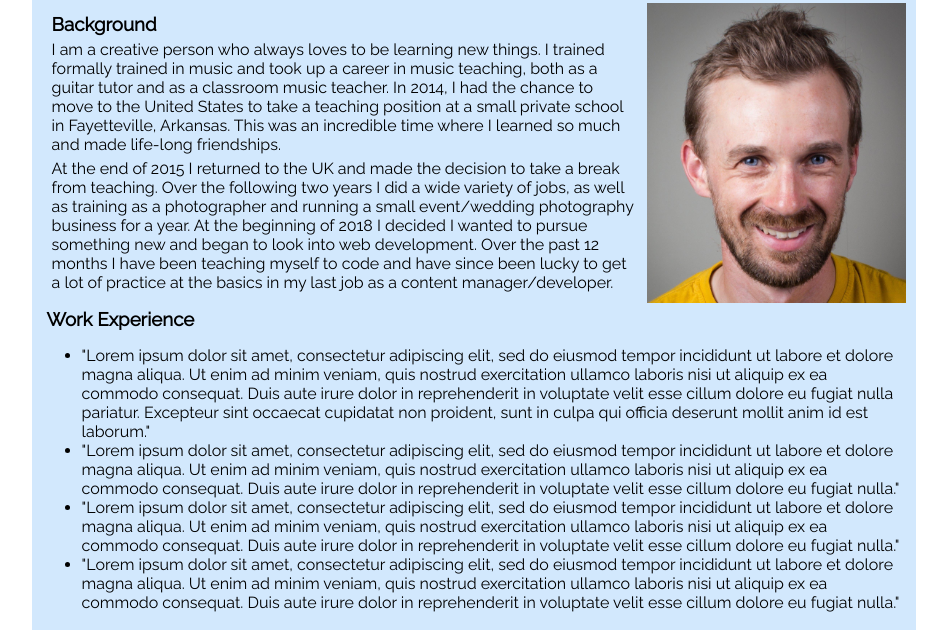
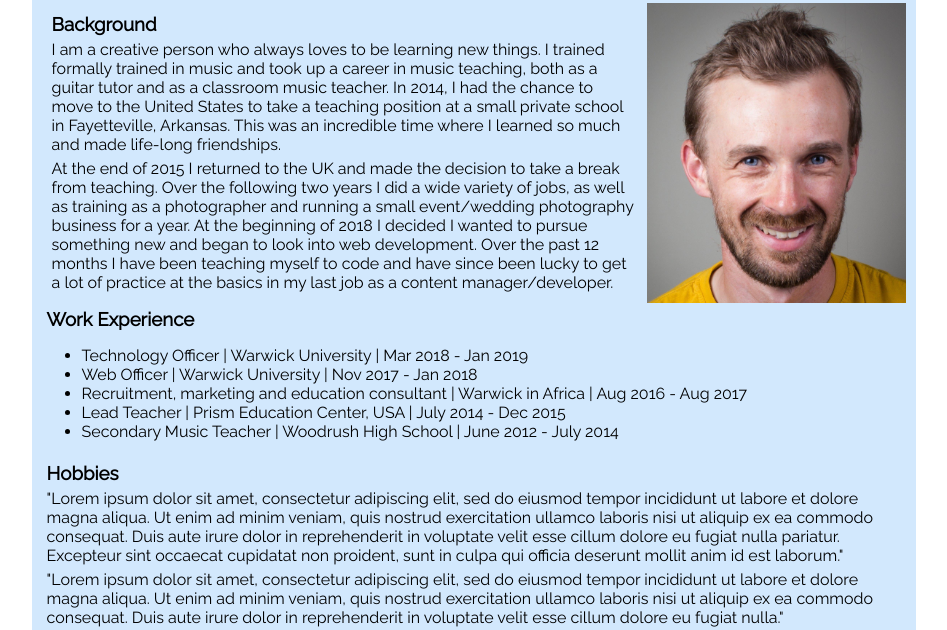
Before and after one commit to mattwendzina/myFirstSite, a plain HTML site: page index.html in a window 1280 px wide. Shown: the part 100-730 px from the top of the page, without its empty margins (166-1113 px from the left). Drawn offline with Linux system fonts and the light colour scheme.

Commit message:
Add Work Experience text

```diff
--- a/index.html
+++ b/index.html
@@ -33,10 +33,11 @@
     <div class="work">
         <h3> Work Experience </h3>
         <ul>
-            <li> "Lorem ipsum dolor sit amet, consectetur adipiscing elit, sed do eiusmod tempor incididunt ut labore et dolore magna aliqua. Ut enim ad minim veniam, quis nostrud exercitation ullamco laboris nisi ut aliquip ex ea commodo consequat. Duis aute irure dolor in reprehenderit in voluptate velit esse cillum dolore eu fugiat nulla pariatur. Excepteur sint occaecat cupidatat non proident, sunt in culpa qui officia deserunt mollit anim id est laborum."</li>
-            <li> "Lorem ipsum dolor sit amet, consectetur adipiscing elit, sed do eiusmod tempor incididunt ut labore et dolore magna aliqua. Ut enim ad minim veniam, quis nostrud exercitation ullamco laboris nisi ut aliquip ex ea commodo consequat. Duis aute irure dolor in reprehenderit in voluptate velit esse cillum dolore eu fugiat nulla."</li>
-            <li> "Lorem ipsum dolor sit amet, consectetur adipiscing elit, sed do eiusmod tempor incididunt ut labore et dolore magna aliqua. Ut enim ad minim veniam, quis nostrud exercitation ullamco laboris nisi ut aliquip ex ea commodo consequat. Duis aute irure dolor in reprehenderit in voluptate velit esse cillum dolore eu fugiat nulla."</li>
-            <li> "Lorem ipsum dolor sit amet, consectetur adipiscing elit, sed do eiusmod tempor incididunt ut labore et dolore magna aliqua. Ut enim ad minim veniam, quis nostrud exercitation ullamco laboris nisi ut aliquip ex ea commodo consequat. Duis aute irure dolor in reprehenderit in voluptate velit esse cillum dolore eu fugiat nulla."</li>
+            <li> Technology Officer | Warwick University | Mar 2018 - Jan 2019 </li>
+            <li> Web Officer | Warwick University | Nov 2017 - Jan 2018 </li>
+            <li> Recruitment, marketing and education consultant | Warwick in Africa | Aug 2016 - Aug 2017 </li>
+            <li> Lead Teacher | Prism Education Center, USA | July 2014 - Dec 2015</li>
+            <li> Secondary Music Teacher | Woodrush High School | June 2012 - July 2014 </li>
 
         </ul>
     </div>
```
